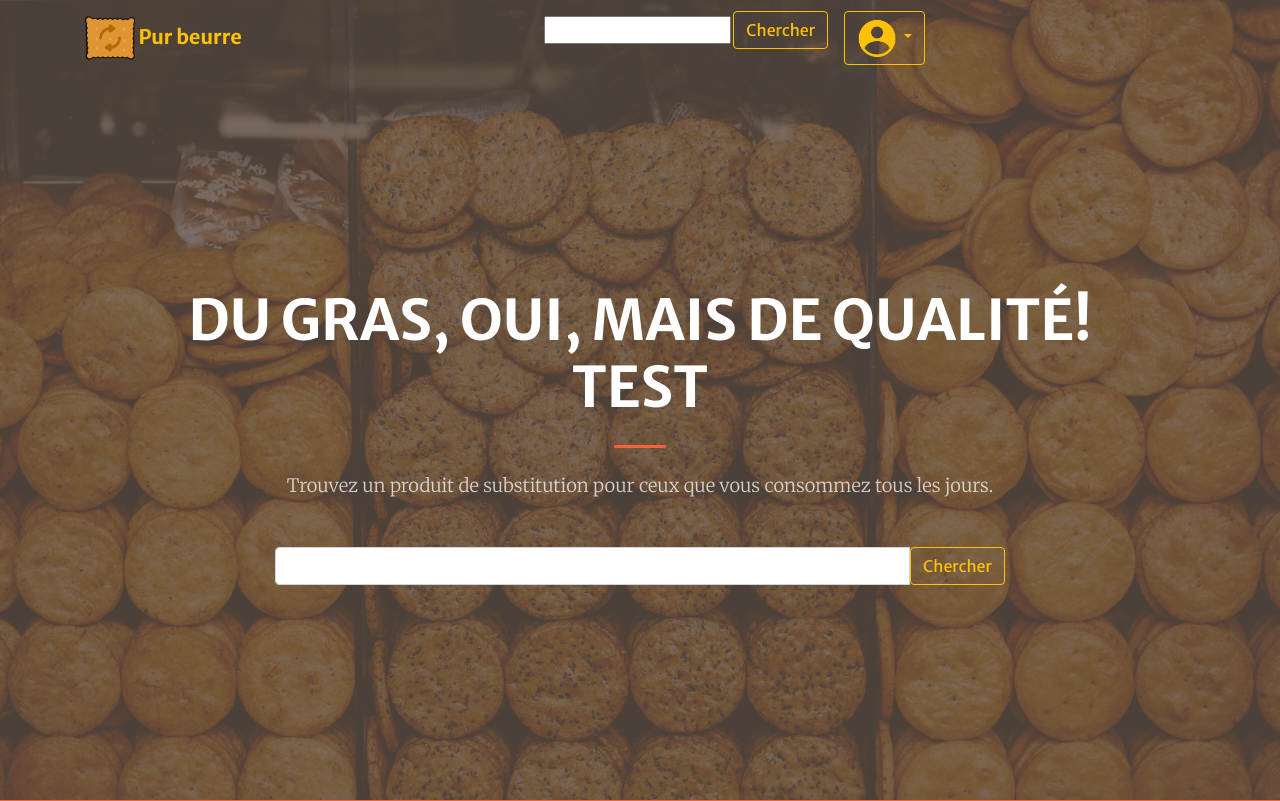
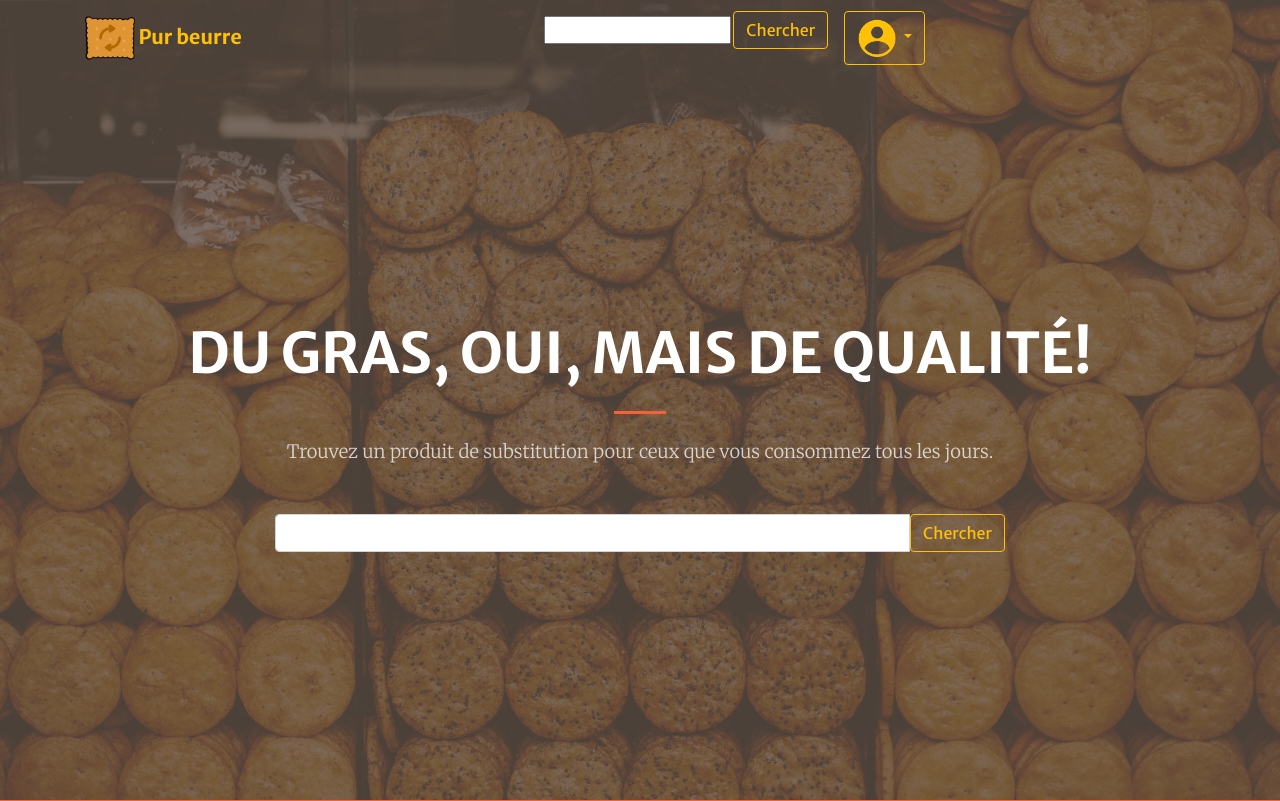
Before and after one commit to Q-R-Code/P10_pur_beurre_docker, a Django app: page / in a window 1280 px wide. Shown: the top 801 px of the page. Run offline with Django 3.2, Linux system fonts and the light colour scheme; some libraries are stand-ins or nearby versions.

Commit message:
Test logging / ajout "test " dans index.html

```diff
--- a/catalogue/templates/catalogue/index.html
+++ b/catalogue/templates/catalogue/index.html
@@ -19,7 +19,7 @@
 <div class="container h-100">
     <div class="row h-100 align-items-center justify-content-center text-center">
         <div class="col-lg-10 align-self-end">
-            <h1 class="text-uppercase text-white font-weight-bold">Du gras, oui, mais de qualité!  Test </h1>
+            <h1 class="text-uppercase text-white font-weight-bold">Du gras, oui, mais de qualité!</h1>
             <hr class="divider my-4"/>
         </div>
         <div class="col-lg-8 align-self-baseline">
--- a/catalogue/views.py
+++ b/catalogue/views.py
@@ -17,6 +17,7 @@ from .models import Product, Sub_saved
 def index(request):
     """Render the home page."""
     logging.info("Open Index")
+    logging.error("test errors xxxxx")
     return render(request, 'catalogue/index.html')
 
 
```
